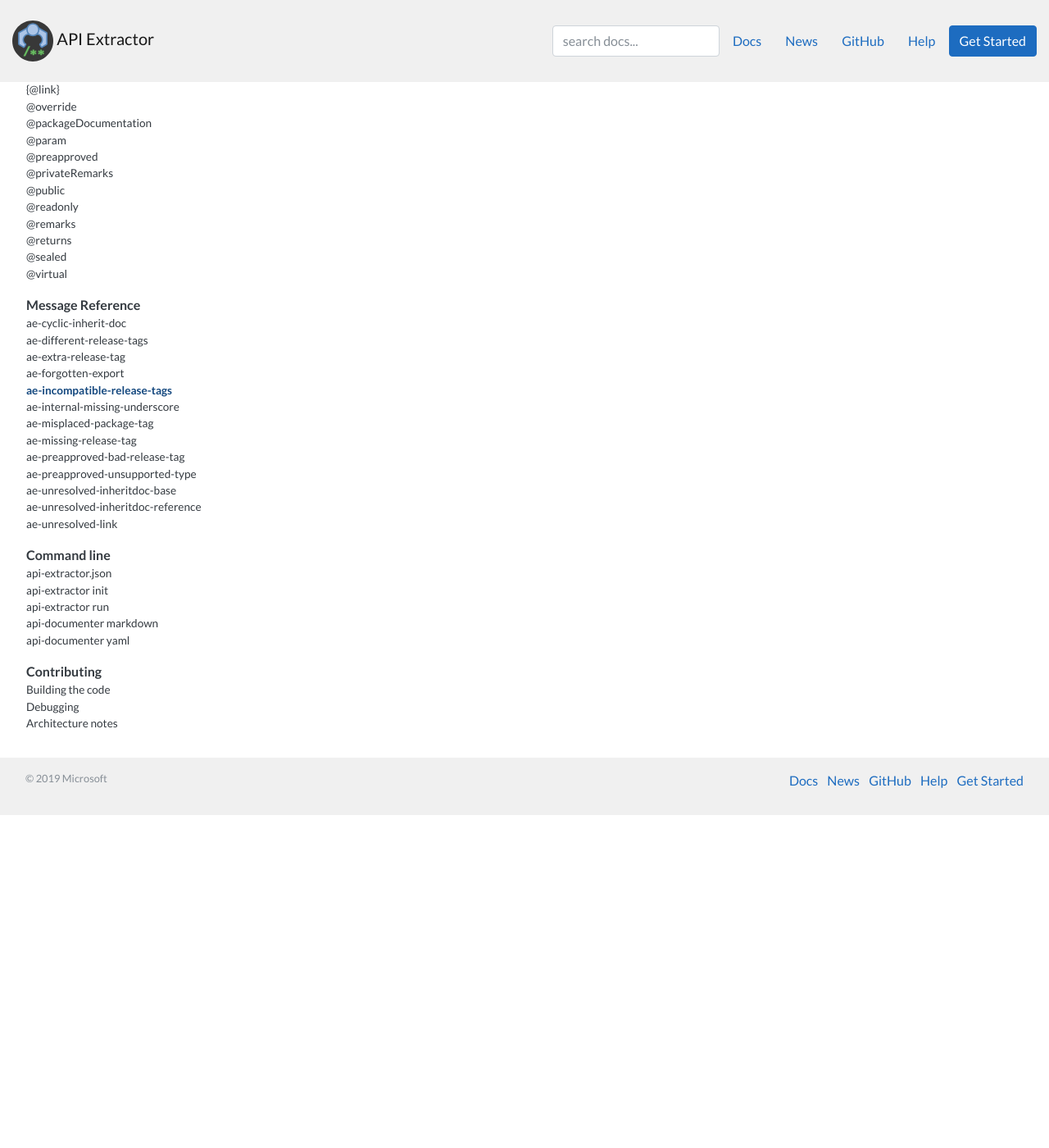
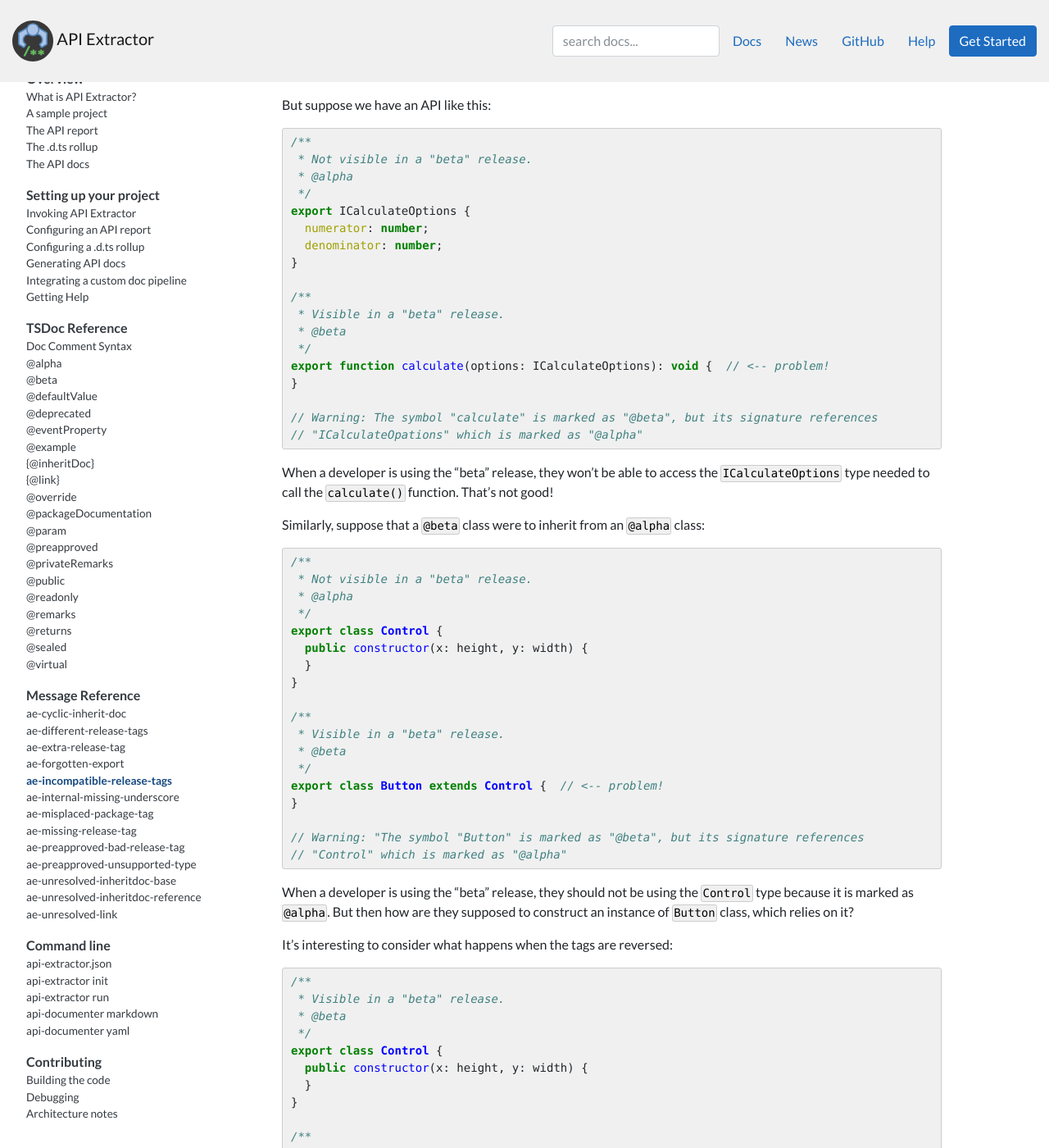
Before and after one commit to microsoft/api-extractor.com-website, a Jekyll site: the page built from pages/messages/ae-incompatible-release-tags.md, in a window 1280 px wide and 1400 px high, scrolled down 406 px. Shown: the whole window at 82% size. Built offline with Jekyll 4.4.1, drawn with Linux system fonts in a browser that asks for light colours; nearby versions of some CDN libraries; comment, search, counter and statistics services are not loaded; some of the changed text lies outside the part shown.

Commit message:
Add more docs

````diff
--- a/pages/messages/ae-incompatible-release-tags.md
+++ b/pages/messages/ae-incompatible-release-tags.md
@@ -3,3 +3,99 @@ layout: page
 title: ae-incompatible-release-tags
 navigation_source: docs_nav
 ---
+
+*"The symbol ___ is marked as ___, but its signature references ___ which is marked as ___."*
+
+## Remarks
+
+The TSDoc "release tags" form an ordering according to their visibility:
+
+`@public` \> `@beta` \> `@alpha`\> `@internal`
+
+For example, when .d.ts trimming is applied, a "beta" release will include declarations marked as `@public` or `@beta`,
+but will omit declarations marked as `@alpha` or `@internal`.  This prevents the developer from accidentally
+using an `@alpha` or `@internal` declaration.
+
+But suppose we have an API like this:
+
+```ts
+/**
+ * Not visible in a "beta" release.
+ * @alpha
+ */
+export ICalculateOptions {
+  numerator: number;
+  denominator: number;
+}
+
+/**
+ * Visible in a "beta" release.
+ * @beta
+ */
+export function calculate(options: ICalculateOptions): void {  // <-- problem!
+}
+
+// Warning: The symbol "calculate" is marked as "@beta", but its signature references
+// "ICalculateOpations" which is marked as "@alpha"
+```
+
+When a developer is using the "beta" release, they won't be able to access the `ICalculateOptions` type needed
+to call the `calculate()` function.  That's not good!
+
+Similarly, suppose that a `@beta` class were to inherit from an `@alpha` class:
+
+```ts
+/**
+ * Not visible in a "beta" release.
+ * @alpha
+ */
+export class Control {
+  public constructor(x: height, y: width) {
+  }
+}
+
+/**
+ * Visible in a "beta" release.
+ * @beta
+ */
+export class Button extends Control {  // <-- problem!
+}
+
+// Warning: "The symbol "Button" is marked as "@beta", but its signature references
+// "Control" which is marked as "@alpha"
+```
+
+When a developer is using the "beta" release, they should not be using the `Control` type because it is marked as
+`@alpha`.  But then how are they supposed to construct an instance of `Button` class, which relies on it?
+
+It's interesting to consider what happens when the tags are reversed:
+
+```ts
+/**
+ * Visible in a "beta" release.
+ * @beta
+ */
+export class Control {
+  public constructor(x: height, y: width) {
+  }
+}
+
+/**
+ * Not visible in a "beta" release.
+ * @alpha
+ */
+export class Button extends Control {  // <-- okay
+}
+```
+
+In this example, the "beta" release hides the `Button` class, but it's still perfectly valid for a developer to use
+the base class `Control`.  So there is no incompatibility here.
+
+In general, the principle here is that *a type signature should not reference another types whose release tag
+is less visible*.  API Extractor checks this for you, and will report `ae-incompatible-release-tags` if it detects
+an inconsistency.
+
+
+## How to fix
+
+Correct the release tags so that the relationships are consistent.
--- a/pages/messages/ae-internal-missing-underscore.md
+++ b/pages/messages/ae-internal-missing-underscore.md
@@ -3,3 +3,95 @@ layout: page
 title: ae-internal-missing-underscore
 navigation_source: docs_nav
 ---
+
+*"The name ___ should be prefixed with an underscore because the declaration is marked as @internal."*
+
+## Remarks
+
+When a declaration is marked as `@internal`, it's a good practice to prefix its name with an underscore character
+("_").
+
+Suppose that there is a library called **widget-lib** which exports a declaration like this:
+
+```ts
+/**
+ * @internal
+ */
+export class Widget {
+  public render(): void {
+  }
+}
+
+/**
+ * @public
+ */
+export class WidgetManager {
+  /**
+   * @internal
+   */
+  public initialize(): void {
+  }
+}
+
+// Warning: The name "Widget" should be prefixed with an underscore because
+// the declaration is marked as @internal.
+// Warning: The name "initialize" should be prefixed with an underscore because
+// the declaration is marked as @internal.
+```
+
+When a caller goes to use this API, they might accidentally try to use `Widget` or `initialize`, not realizing
+that they are internal.  API Extractor's .d.ts trimming feature can help by removing these declarations from the
+TypeScript IntelliSense, but what if you are not using that feature?  Or what if your library is consumed by
+JavaScript code that does not perform type checking?
+
+Adding an underscore to these declarations makes it immediately obvious that something is special about these APIs:
+
+```ts
+/**
+ * @internal
+ */
+export class _Widget {
+  // This method is @internal, but we don't add an underscore because
+  // the container already has an underscore:
+  public render(): void {
+  }
+}
+
+/**
+ * @public
+ */
+export class WidgetManager {
+  /**
+   * @internal
+   */
+  public _initialize(): void {
+  }
+}
+```
+
+The consumer's code might look like this:
+
+```ts
+import { _Widget, WidgetManager } from 'widget-lib';
+
+let widget = new _Widget();  // <-- bad
+
+let widgetManager = new WidgetManager();
+widgetManager._initialize();   // <-- bad
+```
+
+The underscore makes this mistake much easier to spot.
+
+Note that we don't need to add an underscore to every member of the `Widget` class.  That would be redundant,
+since in TypeScript you can't access to those items without referring to their container.  Thus, API Extractor
+only checks `ae-internal-missing-underscore` for the outermost `@internal` container.
+
+
+## How to fix
+
+Rename the internal declaration so that its name starts with an underscore.
+
+Alternatively, if changing your API signature would be too disruptive, you can simply choose to ignore this message.
+By default it uses `addToApiReportFile` reporting, which means that it will be written into your API report
+for tracking purposes.  It will not produce a console warning and thus will NOT break your build
+(assuming that you have `apiReport.enabled` set to true).
````
Also changed, not shown: pages/messages/ae-cyclic-inherit-doc.md (+4 -0 lines), pages/messages/ae-different-release-tags.md (+2 -0 lines), pages/messages/ae-extra-release-tag.md (+2 -0 lines), pages/messages/ae-forgotten-export.md (+7 -3 lines).
